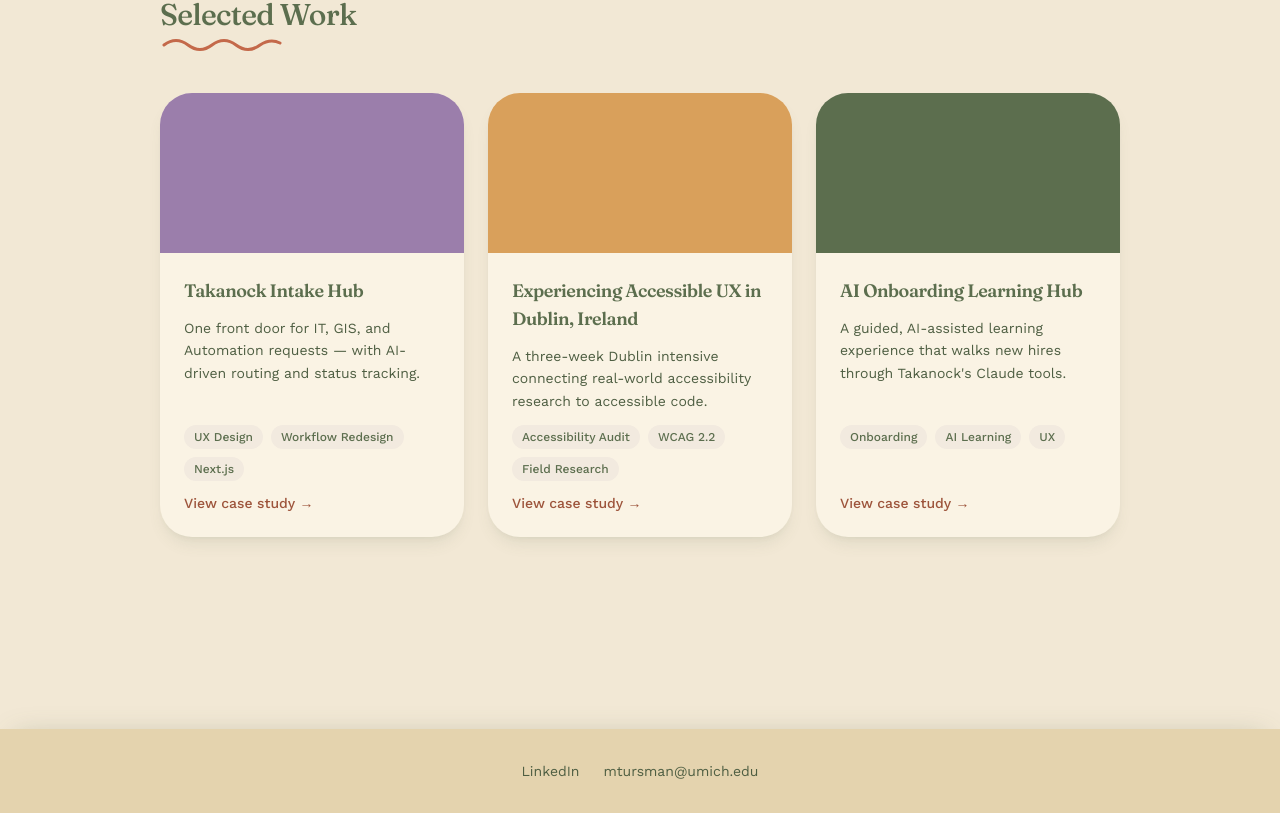
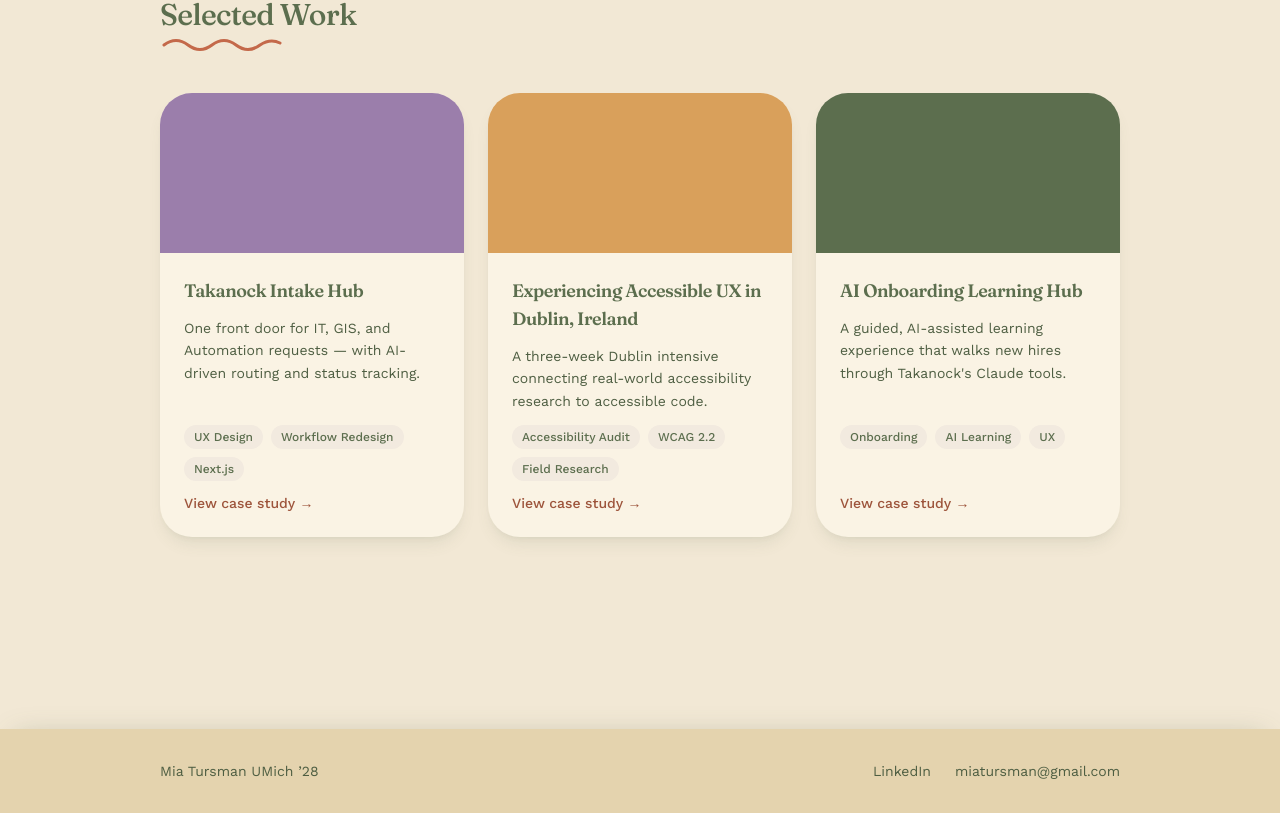
Before and after one commit to mia-tursman/mia_tursman_portfolio, a Next.js app: page / in a window 1280 px wide. Shown: the part 597-1410 px from the top of the page. Built offline with nearby package versions, Linux system fonts and the light colour scheme.

Commit message:
Update contact email and footer text

```diff
--- a/src/components/Footer.tsx
+++ b/src/components/Footer.tsx
@@ -3,7 +3,9 @@ import { contact } from "@/lib/contact";
 export default function Footer() {
   return (
     <footer className="mt-24 bg-sand-dark shadow-[0_-8px_28px_-16px_rgba(92,110,78,0.35)]">
-      <div className="mx-auto flex max-w-5xl items-center justify-center gap-6 px-6 py-8 text-sm text-olive-soft sm:px-8">
+      <div className="mx-auto flex max-w-5xl flex-col-reverse items-center gap-4 px-6 py-8 text-sm text-olive-soft sm:flex-row sm:justify-between sm:px-8">
+        <p>{contact.name} UMich &rsquo;28</p>
+        <div className="flex items-center gap-6">
           <a
             href={contact.linkedin}
             target="_blank"
@@ -19,6 +21,7 @@ export default function Footer() {
             {contact.email}
           </a>
         </div>
+      </div>
     </footer>
   );
 }
--- a/src/lib/contact.ts
+++ b/src/lib/contact.ts
@@ -1,7 +1,7 @@
 export const contact = {
   name: "Mia Tursman",
   role: "UX Design Student",
-  email: "mtursman@umich.edu",
+  email: "miatursman@gmail.com",
   linkedin: "https://www.linkedin.com/in/mia-tursman",
   resume: "/Tursman_Mia_Resume_2026.pdf",
 };
```
Lines whose indentation alone changed are shown as unchanged.
